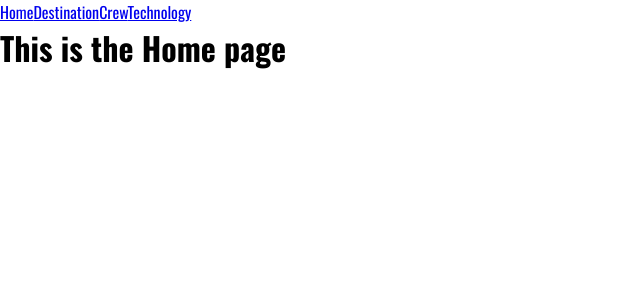
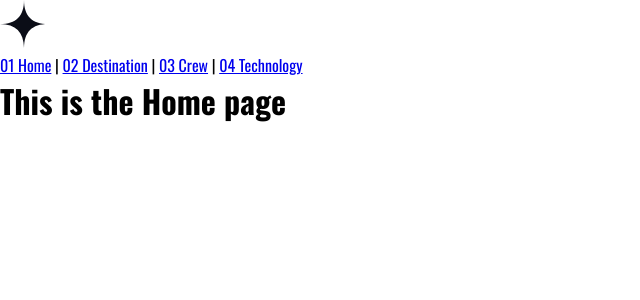
Before and after one commit to eserengo/Space-tourism-multi-page-website, a Vue app: page / in a window 1280 px wide. Shown: the top 300 px of the page, without its empty margins (0-640 px from the left). Built offline with nearby package versions, Linux system fonts and the light colour scheme.

Commit message:
Added router, views and navigation menu

```diff
--- a/src/App.vue
+++ b/src/App.vue
@@ -1,18 +1,62 @@
-<script setup>
-import { RouterLink, RouterView } from 'vue-router'
+<script>
+export default {
+  name: "App",
+  data() {
+    return {
+      media: { Boolean },
+      isActive: false,
+    }
+  },
+
+  methods: {
+    setMedia() {
+      let timer;
+      window.clearTimeout(timer);
+      timer = window.setTimeout(
+        window.matchMedia("(width<=576px)").matches
+          ? this.media = true
+          : this.media = false
+        , 500);
+    },
+    toggleIsActive() {
+      this.isActive = !this.isActive;
+    },
+  },
+
+  mounted() {
+    this.setMedia();
+    window.addEventListener("resize", () => this.setMedia());
+  },
+  unmounted() {
+    window.removeEventListener("resize", () => this.setMedia());
+  },
+}
 </script>
 
 <template>
   <header>
-    <nav>
-      <RouterLink to="/">Home</RouterLink>
-      <RouterLink to="/destination">Destination</RouterLink>
-      <RouterLink to="/crew">Crew</RouterLink>
-      <RouterLink to="/technology">Technology</RouterLink>
+    <img src="./assets/shared/logo.svg" alt="logo" />
+
+    <nav v-if="media">
+      <section v-if="isActive">
+        <img src="./assets/shared/icon-close.svg" alt="close icon" @click="toggleIsActive"/>
+        <router-link to="/" @click="toggleIsActive">01 Home</router-link> |
+        <router-link to="/destination" @click="toggleIsActive">02 Destination</router-link> |
+        <router-link to="/crew" @click="toggleIsActive">03 Crew</router-link> |
+        <router-link to="/technology" @click="toggleIsActive">04 Technology</router-link>
+      </section>
+      <img src="./assets/shared/icon-hamburger.svg" alt="hamburger icon" v-else @click="toggleIsActive"/>
+    </nav>
+
+    <nav v-else>
+      <router-link to="/">01 Home</router-link> |
+      <router-link to="/destination">02 Destination</router-link> |
+      <router-link to="/crew">03 Crew</router-link> |
+      <router-link to="/technology">04 Technology</router-link>
     </nav>
   </header>
 
-  <RouterView />
+  <router-view></router-view>
 </template>
 
 <style lang="scss">
--- a/src/views/CrewView.vue
+++ b/src/views/CrewView.vue
@@ -1,4 +1,4 @@
-<script setup>
+<script>
 </script>
 
 <template>
--- a/src/views/DestinationView.vue
+++ b/src/views/DestinationView.vue
@@ -1,4 +1,4 @@
-<script setup>
+<script>
 </script>
 
 <template>
--- a/src/views/HomeView.vue
+++ b/src/views/HomeView.vue
@@ -1,4 +1,4 @@
-<script setup>
+<script>
 </script>
 
 <template>
--- a/src/views/TechnologyView.vue
+++ b/src/views/TechnologyView.vue
@@ -1,4 +1,4 @@
-<script setup>
+<script>
 </script>
 
 <template>
```
Also changed, not shown: src/main.js (+4 -4 lines), src/router/index.js (+14 -14 lines).
